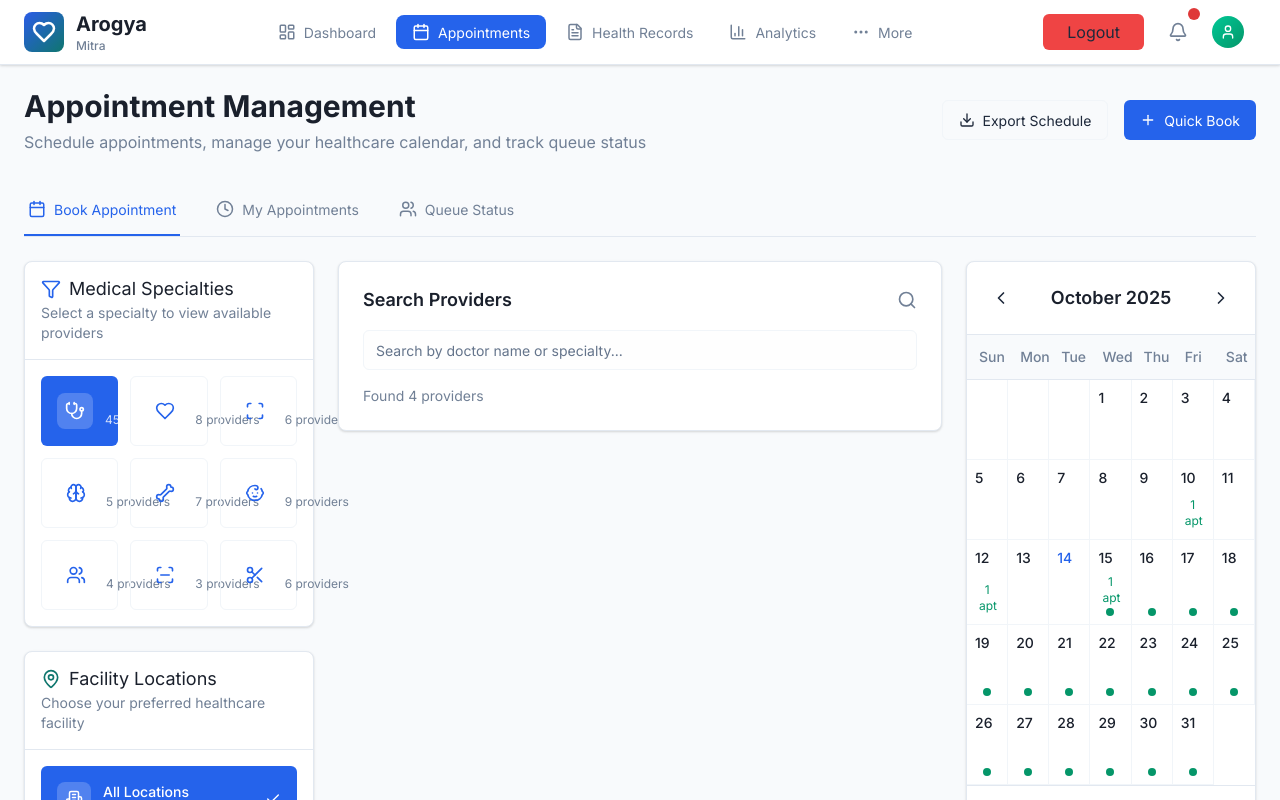
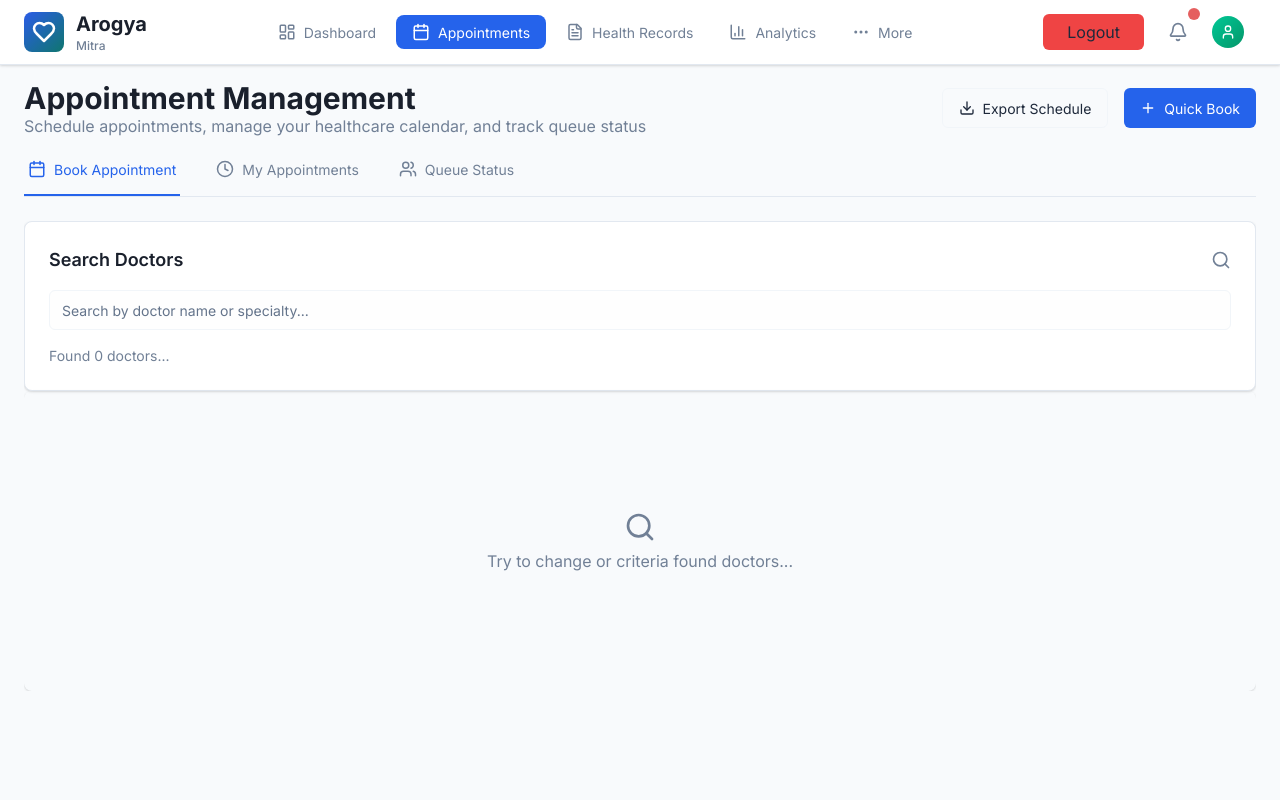
Before and after one commit to sachinpal14/Innovatrix, a React (Vite) app: page /appointment-management in a window 1280 px wide. Shown: the top 800 px of the page. Built offline with nearby package versions, Linux system fonts and the light colour scheme; sample sign-in values are in the browser's storage.

Commit message:
appointmetn section

```diff
--- a/src/pages/appointment-management/components/AppointmentCalendar.jsx
+++ b/src/pages/appointment-management/components/AppointmentCalendar.jsx
@@ -102,7 +102,7 @@ const AppointmentCalendar = ({ selectedDate, onDateSelect, appointments = [] })
         {days?.map((date, index) => (
           <div
             key={index}
-            className={`min-h-[80px] p-2 border-r border-b border-slate-100 cursor-pointer healthcare-transition ${
+            className={`min-h-[65px] p-2 border-r border-b border-slate-100 cursor-pointer healthcare-transition ${
               date ? 'hover:bg-muted' : ''
             } ${
               isSelected(date) ? 'bg-primary/10 border-primary' : ''
--- a/src/pages/appointment-management/components/AppointmentList.jsx
+++ b/src/pages/appointment-management/components/AppointmentList.jsx
@@ -56,10 +56,11 @@ const AppointmentList = ({ appointments, onReschedule, onCancel, onJoinCall }) =
   };
 
   return (
-    <div className="space-y-4">
+   <div className="grid grid-cols-1 sm:grid-cols-2 lg:grid-cols-2 gap-4 w-full">
+
       {appointments?.length === 0 ? (
-        <div className="bg-white rounded-lg border border-slate-200 healthcare-shadow p-8 text-center">
-          <div className="w-16 h-16 bg-muted rounded-full flex items-center justify-center mx-auto mb-4">
+        <div className="bg-white w-full rounded-lg border border-slate-200 healthcare-shadow p-8 text-center">
+          <div className="w-full  bg-muted rounded-full flex items-center justify-center mx-auto mb-4">
             <Icon name="Calendar" size={32} className="text-text-secondary" />
           </div>
           <h3 className="text-lg font-semibold text-text-primary mb-2">No Appointments Found</h3>
@@ -73,7 +74,7 @@ const AppointmentList = ({ appointments, onReschedule, onCancel, onJoinCall }) =
         appointments?.map((appointment) => (
           <div
             key={appointment?.id}
-            className="bg-white rounded-lg border border-slate-200 healthcare-shadow hover:healthcare-shadow-lg healthcare-transition"
+            className="bg-white rounded-lg max-h-[100%] border border-slate-200 healthcare-shadow hover:healthcare-shadow-lg healthcare-transition"
           >
             <div className="p-6">
               {/* Appointment Header */}
@@ -123,15 +124,7 @@ const AppointmentList = ({ appointments, onReschedule, onCancel, onJoinCall }) =
                   </div>
                 </div>
 
-                <div className="flex items-center space-x-3 p-3 bg-muted rounded-lg">
-                  <Icon name={getTypeIcon(appointment?.type)} size={18} className="text-brand-primary" />
-                  <div>
-                    <div className="text-sm font-medium text-text-primary capitalize">
-                      {appointment?.type?.replace('-', ' ')}
-                    </div>
-                    <div className="text-xs text-text-secondary">Type</div>
-                  </div>
-                </div>
+
               </div>
 
               {/* Location/Link Info */}
@@ -143,7 +136,7 @@ const AppointmentList = ({ appointments, onReschedule, onCancel, onJoinCall }) =
               )}
 
               {/* Preparation Instructions */}
-              {appointment?.instructions && (
+              {/* {appointment?.instructions && (
                 <div className="p-3 bg-blue-50 border border-blue-200 rounded-lg mb-4">
                   <div className="flex items-start space-x-2">
                     <Icon name="Info" size={16} className="text-blue-600 mt-0.5" />
@@ -153,20 +146,10 @@ const AppointmentList = ({ appointments, onReschedule, onCancel, onJoinCall }) =
                     </div>
                   </div>
                 </div>
-              )}
+              )} */}
 
               {/* Action Buttons */}
               <div className="flex flex-wrap gap-3">
-                {canJoinCall(appointment?.date, appointment?.time, appointment?.type) && (
-                  <Button
-                    variant="default"
-                    onClick={() => onJoinCall(appointment?.id)}
-                    className="bg-success hover:bg-success/90"
-                  >
-                    <Icon name="Video" size={16} />
-                    <span className="ml-2">Join Call</span>
-                  </Button>
-                )}
 
                 {isUpcoming(appointment?.date, appointment?.time) && appointment?.status !== 'cancelled' && (
                   <>
--- a/src/pages/appointment-management/components/SpecialtyFilter.jsx
+++ b/src/pages/appointment-management/components/SpecialtyFilter.jsx
@@ -26,7 +26,7 @@ const SpecialtyFilter = ({ selectedSpecialty, onSpecialtyChange, selectedLocatio
   return (
     <div className="space-y-6">
       {/* Specialty Filter */}
-      <div className="bg-white rounded-lg border border-slate-200 healthcare-shadow">
+      {/* <div className="bg-white rounded-lg border border-slate-200 healthcare-shadow">
         <div className="p-4 border-b border-slate-200">
           <h3 className="text-lg font-semibold text-text-primary flex items-center space-x-2">
             <Icon name="Filter" size={20} className="text-primary" />
@@ -68,7 +68,7 @@ const SpecialtyFilter = ({ selectedSpecialty, onSpecialtyChange, selectedLocatio
             ))}
           </div>
         </div>
-      </div>
+      </div> */}
       {/* Location Filter */}
       <div className="bg-white rounded-lg border border-slate-200 healthcare-shadow">
         <div className="p-4 border-b border-slate-200">
@@ -117,7 +117,7 @@ const SpecialtyFilter = ({ selectedSpecialty, onSpecialtyChange, selectedLocatio
         </div>
       </div>
       {/* Quick Filters */}
-      <div className="bg-white rounded-lg border border-slate-200 healthcare-shadow">
+      {/* <div className="bg-white rounded-lg border border-slate-200 healthcare-shadow">
         <div className="p-4 border-b border-slate-200">
           <h3 className="text-lg font-semibold text-text-primary">Quick Filters</h3>
         </div>
@@ -143,7 +143,7 @@ const SpecialtyFilter = ({ selectedSpecialty, onSpecialtyChange, selectedLocatio
             <span className="ml-2">Insurance Accepted</span>
           </Button>
         </div>
-      </div>
+      </div> */}
     </div>
   );
 };
--- a/src/pages/appointment-management/index.jsx
+++ b/src/pages/appointment-management/index.jsx
@@ -12,11 +12,11 @@ import BookingModal from './components/BookingModal';
 import QueueStatus from './components/QueueStatus';
 
 const AppointmentManagement = () => {
-  const [sidebarCollapsed, setSidebarCollapsed] = useState(false);
+
   const [activeTab, setActiveTab] = useState('book');
   const [selectedDate, setSelectedDate] = useState(new Date());
-  const [selectedSpecialty, setSelectedSpecialty] = useState('all');
-  const [selectedLocation, setSelectedLocation] = useState('all');
+  const [selectedSpecialty, setSelectedSpecialty] = useState(null);
+  const [selectedLocation, setSelectedLocation] = useState(null);
   const [searchQuery, setSearchQuery] = useState('');
   const [showBookingModal, setShowBookingModal] = useState(false);
   const [selectedProvider, setSelectedProvider] = useState(null);
@@ -183,14 +183,23 @@ const AppointmentManagement = () => {
     }
   ];
 
-  const filteredProviders = mockProviders?.filter(provider => {
-    const matchesSpecialty = selectedSpecialty === 'all' || provider?.specialty?.toLowerCase()?.includes(selectedSpecialty);
-    const matchesLocation = selectedLocation === 'all' || provider?.location?.toLowerCase()?.includes(selectedLocation);
-    const matchesSearch = provider?.name?.toLowerCase()?.includes(searchQuery?.toLowerCase()) ||
-                         provider?.specialty?.toLowerCase()?.includes(searchQuery?.toLowerCase());
+  const filteredProviders =
+    searchQuery.trim() === ""
+      ? [] // show nothing until user types
+      : mockProviders.filter(provider => {
+        const query = searchQuery.toLowerCase();
 
-    return matchesSpecialty && matchesLocation && matchesSearch;
+        const name = provider.name.toLowerCase();
+        const specialty = provider.specialty.toLowerCase();
+
+        return (
+          name.includes(query) ||
+          specialty.includes(query)
+        );
       });
+
+
+
 
   const handleBookAppointment = (providerId) => {
     const provider = mockProviders?.find(p => p?.id === providerId);
@@ -232,20 +241,17 @@ const AppointmentManagement = () => {
   ];
 
   return (
-    <div className="min-h-screen bg-surface">
+    <div className="min-h-screen bg-surface overflow-hidden flex justify-center w-sceen">
       <Header />
-      {/* <Sidebar
-        isCollapsed={sidebarCollapsed}
-        onToggle={setSidebarCollapsed}
-      /> */}
-      <main className={`pt-16 healthcare-transition `}>
+
+      <main className={`pt-14 healthcare-transition  overflow-hidden fixed w-full   h-full `}>
         <div className="p-6">
           {/* Page Header */}
-          <div className="mb-8">
+          <div className="mb-2">
             <div className="flex items-center justify-between">
               <div>
                 <h1 className="text-3xl font-bold text-text-primary">Appointment Management</h1>
-                <p className="text-text-secondary mt-2">
+                <p className="text-text-secondary ">
                   Schedule appointments, manage your healthcare calendar, and track queue status
                 </p>
               </div>
@@ -272,9 +278,8 @@ const AppointmentManagement = () => {
                   <button
                     key={tab?.id}
                     onClick={() => setActiveTab(tab?.id)}
-                    className={`flex items-center space-x-2 py-4 px-1 border-b-2 font-medium text-sm healthcare-transition ${
-                      activeTab === tab?.id
-                        ? 'border-primary text-primary' :'border-transparent text-text-secondary hover:text-text-primary hover:border-slate-300'
+                    className={`flex items-center space-x-2 py-4 px-1 border-b-2 font-medium text-sm healthcare-transition ${activeTab === tab?.id
+                      ? 'border-primary text-primary' : 'border-transparent text-text-secondary hover:text-text-primary hover:border-slate-300'
                       }`}
                   >
                     <Icon name={tab?.icon} size={18} />
@@ -287,25 +292,15 @@ const AppointmentManagement = () => {
 
           {/* Tab Content */}
           {activeTab === 'book' && (
-            <div className="grid grid-cols-1 lg:grid-cols-4 gap-6">
-              {/* Filters Sidebar */}
-              <div className="lg:col-span-1">
-                <SpecialtyFilter
-                  selectedSpecialty={selectedSpecialty}
-                  onSpecialtyChange={setSelectedSpecialty}
-                  selectedLocation={selectedLocation}
-                  onLocationChange={setSelectedLocation}
-                />
-              </div>
+            <div className="  overflow-hidden min-w-screen">
+
 
               {/* Main Content */}
-              <div className="lg:col-span-3 space-y-6">
-                {/* Search and Calendar */}
-                <div className="grid grid-cols-1 xl:grid-cols-3 gap-6">
-                  <div className="xl:col-span-2">
-                    <div className="bg-white rounded-lg border border-slate-200 healthcare-shadow p-6">
+              <div className="lg:col-span-3  w-full">
+
+                <div className="bg-white rounded-lg  w-[100%] border border-slate-200 healthcare-shadow p-6">
                   <div className="flex items-center justify-between mb-4">
-                        <h3 className="text-lg font-semibold text-text-primary">Search Providers</h3>
+                    <h3 className="text-lg font-semibold text-text-primary">Search Doctors</h3>
                     <Icon name="Search" size={20} className="text-text-secondary" />
                   </div>
 
@@ -318,24 +313,17 @@ const AppointmentManagement = () => {
                   />
 
                   <div className="text-sm text-text-secondary">
-                        Found {filteredProviders?.length} provider{filteredProviders?.length !== 1 ? 's' : ''}
-                        {selectedSpecialty !== 'all' && ` in ${selectedSpecialty}`}
-                        {selectedLocation !== 'all' && ` at ${selectedLocation}`}
-                      </div>
-                    </div>
-                  </div>
 
-                  <div className="xl:col-span-1">
-                    <AppointmentCalendar
-                      selectedDate={selectedDate}
-                      onDateSelect={setSelectedDate}
-                      appointments={mockAppointments}
-                    />
+
+                    Found {filteredProviders?.length} doctor{filteredProviders?.length !== 1 ? 's' : ''}...
+
                   </div>
                 </div>
 
                 {/* Provider Cards */}
-                <div className="grid grid-cols-1 xl:grid-cols-2 gap-6">
+                <div className=" px-6 py-2 provider-card-parent grid grid-cols-2 gap-4   overflow-y-scroll h-[300px] rounded-lg border-none healthcare-shadow ">
+
+
                   {filteredProviders?.map((provider) => (
                     <ProviderCard
                       key={provider?.id}
@@ -344,41 +332,36 @@ const AppointmentManagement = () => {
                       onViewProfile={handleViewProfile}
                     />
                   ))}
-                </div>
 
                   {filteredProviders?.length === 0 && (
-                  <div className="bg-white rounded-lg border border-slate-200 healthcare-shadow p-8 text-center">
-                    <div className="w-16 h-16 bg-muted rounded-full flex items-center justify-center mx-auto mb-4">
+                    <div className="col-span-2 text-center text-text-secondary flex flex-col items-center justify-center space-y-2">
                       <Icon name="Search" size={32} className="text-text-secondary" />
-                    </div>
-                    <h3 className="text-lg font-semibold text-text-primary mb-2">No Providers Found</h3>
-                    <p className="text-text-secondary">
-                      Try adjusting your filters or search criteria to find available providers.
-                    </p>
+                      <p>Try to change or criteria found doctors...</p>
                     </div>
                   )}
                 </div>
+
               </div>
+
+
+
+
+
+
+            </div>
+
           )}
 
           {activeTab === 'appointments' && (
-            <div className="max-w-4xl">
-              <div className="mb-6">
-                <div className="flex items-center justify-between">
-                  <h2 className="text-xl font-semibold text-text-primary">Your Appointments</h2>
-                  <div className="flex items-center space-x-3">
-                    <Button variant="outline">
-                      <Icon name="Filter" size={16} />
-                      <span className="ml-2">Filter</span>
-                    </Button>
-                    <Button variant="outline">
-                      <Icon name="Calendar" size={16} />
-                      <span className="ml-2">Calendar View</span>
-                    </Button>
+            <div className='w-full h-full '>
+              <div className="max-w-full p-4 mx-auto">
+                <div className="">
+                  <h2 className="text-xl font-semibold text-text-primary">My Appointments</h2>
+                  <p className="text-text-secondary ">
+                    View, manage, and track your upcoming and past appointments
+                  </p>
                 </div>
-                </div>
-              </div>
-
+               <div className='my-appointments overflow-y-scroll h-[500px] px-4 py-10'>
                  <AppointmentList
                   appointments={mockAppointments}
                   onReschedule={handleReschedule}
@@ -386,6 +369,10 @@ const AppointmentManagement = () => {
                   onJoinCall={handleJoinCall}
                 />
                </div>
+              </div>
+            </div>
+
+
           )}
 
           {activeTab === 'queue' && (
--- a/src/styles/index.css
+++ b/src/styles/index.css
@@ -14,6 +14,6 @@ body {
 }
 
 /* Hide scrollbar but allow scrolling */
-body::-webkit-scrollbar ,.doctorsShowcase::-webkit-scrollbar, .medicine-details::-webkit-scrollbar {
+body::-webkit-scrollbar ,.doctorsShowcase::-webkit-scrollbar, .medicine-details::-webkit-scrollbar,.provider-card-parent::-webkit-scrollbar,.my-appointments::-webkit-scrollbar {
   display: none; /* Chrome, Safari */
 }
```
Lines whose indentation alone changed are shown as unchanged.
